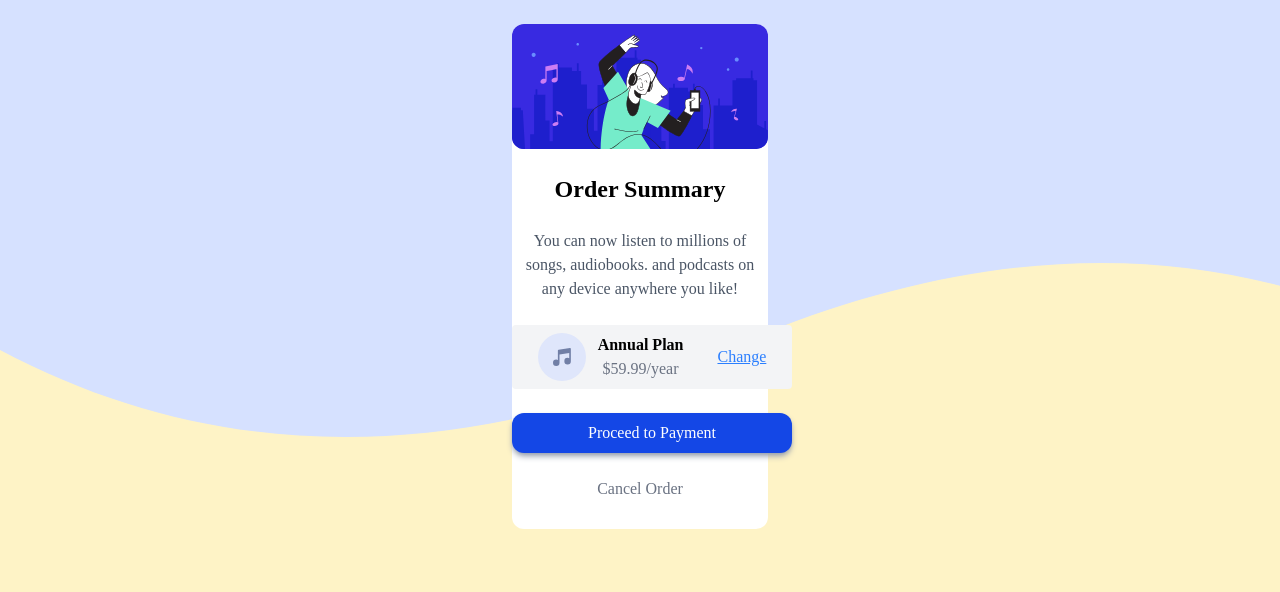
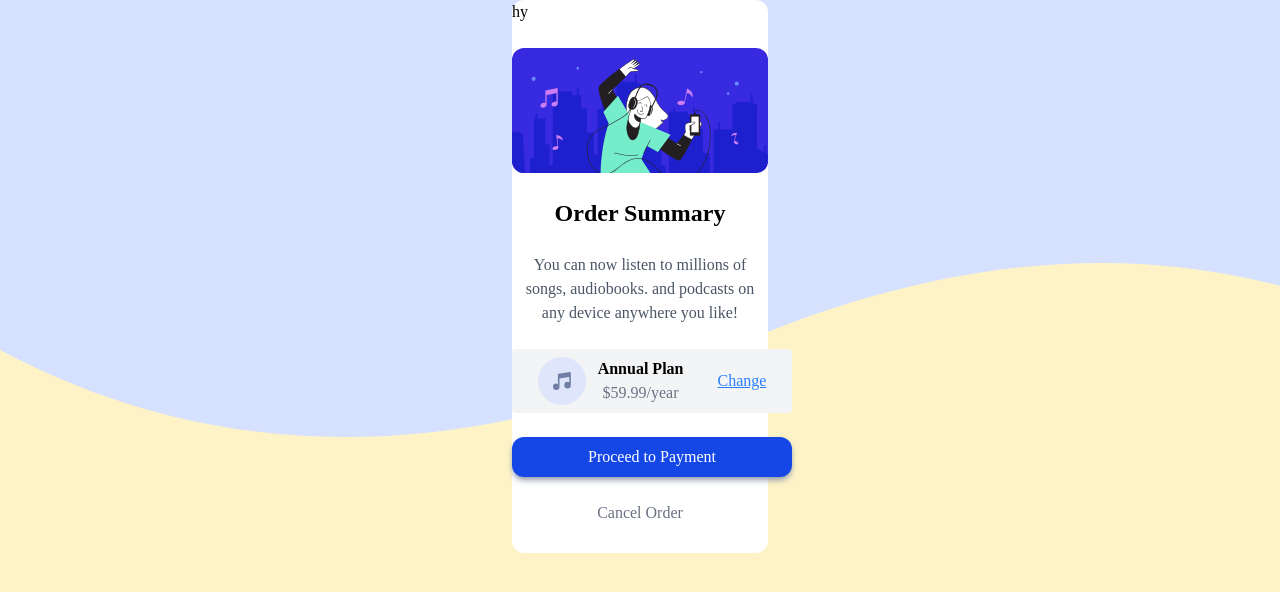
Before and after one commit to JM-19G/order-summary-component, a website: page index.html in a window 1280 px wide. Drawn offline with Linux system fonts and the light colour scheme.

Commit message:
git testing

```diff
--- a/index.html
+++ b/index.html
@@ -10,7 +10,6 @@
   <link rel="preconnect" href="https://fonts.gstatic.com" crossorigin>
   <link href="https://fonts.googleapis.com/css2?family=Red+Hat+Display:ital,wght@0,300..900;1,300..900&display=swap"
   rel="stylesheet">
-
   <link
   href="https://fonts.googleapis.com/css2?family=Red+Hat+Display:ital,wght@0,300..900;1,300..900&display=swap"
   rel="stylesheet">
@@ -19,7 +18,7 @@
 </head>
   <body class=" bg-[url(/images/pattern-background-desktop.svg)] min-h-[100vh] font-[Red-Hat-Display] bg-no-repeat bg-amber-100">
    <div class="w-1/5 my-auto mx-auto bg-white space-y-6 pb-7 sm:mx-6 rounded-xl">
-
+    <div>hy</div>
     <img src="images/illustration-hero.svg" alt="first img" class="mt-6 rounded-xl">
 
       <h1 class="font-bold text-2xl flex justify-center">Order Summary</h1>
```
